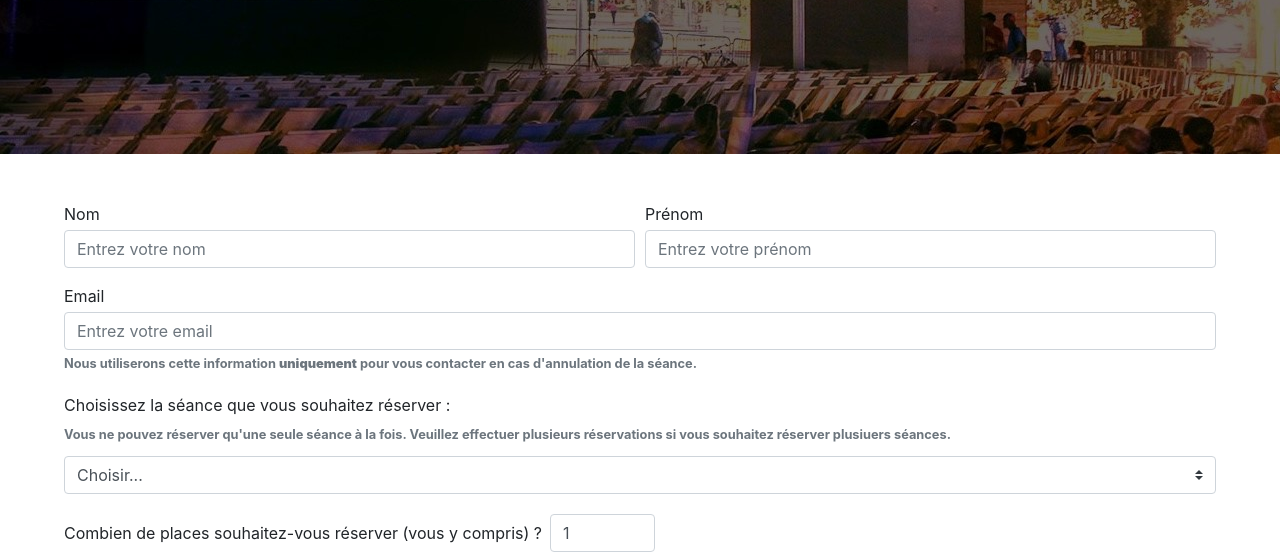
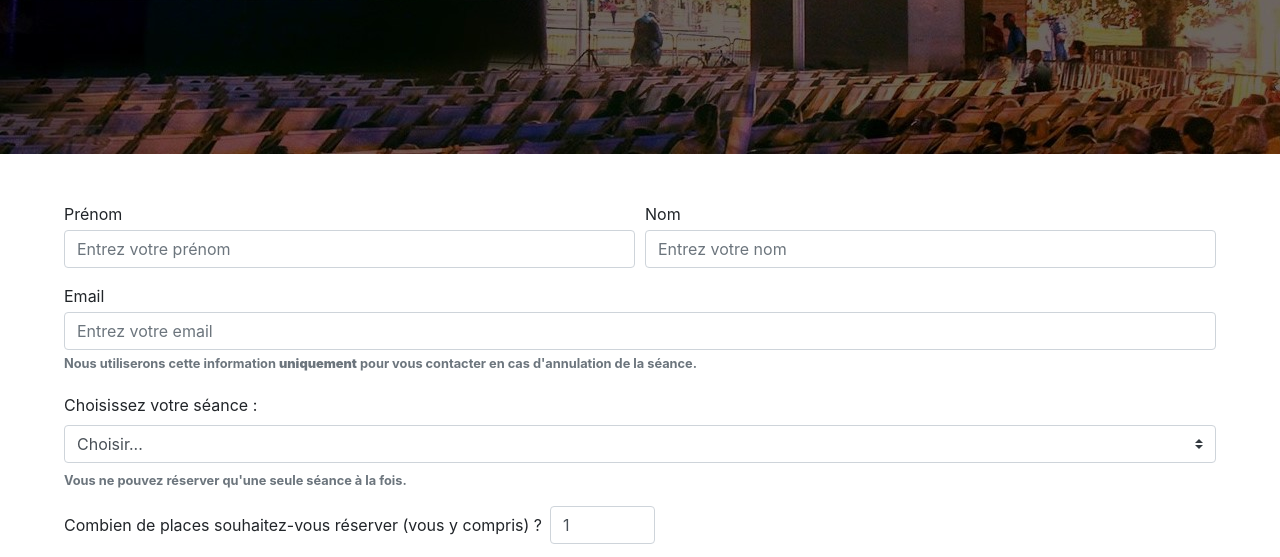
Before and after one commit to nmdoir/festival_films, a plain HTML site: page reservation.html in a window 1280 px wide. Shown: the part 390-947 px from the top of the page. Drawn offline with Linux system fonts and the light colour scheme; files whose address does not match are found by name.

Commit message:
Ajustements formulaire

```diff
--- a/reservation.html
+++ b/reservation.html
@@ -37,12 +37,12 @@
 <form>
     <div class="form-row">
         <div class="form-group col-md-6">
+            <label for="prenom">Prénom</label>
+            <input type="text" class="form-control" id="prenom" placeholder="Entrez votre prénom" required>
+        </div>
+        <div class="form-group col-md-6">
             <label for="nom">Nom</label>
             <input type="text" class="form-control" id="nom" placeholder="Entrez votre nom" required>
-        </div>
-        <div class="form-group col-md-6">
-            <label for="prenom">Prénom</label>
-            <input type="text" class="form-control" id="prenom" placeholder="Entrez votre prénom" required>
         </div>
     </div>
     <div class="form-group">
@@ -52,8 +52,7 @@
     </div>
 
     <div class="form-group">
-        <label class="my-1 mr-2" for="choixfilm">Choisissez la séance que vous souhaitez réserver :</label>
-        <small id="choixfilmHelp" class="form-text text-muted">Vous ne pouvez réserver qu'une seule séance à la fois. Veuillez effectuer plusieurs réservations si vous souhaitez réserver plusiuers séances.</small>
+        <label class="my-1 mr-2" for="choixfilm">Choisissez votre séance :</label>
         <select class="custom-select my-1 mr-sm-2" id="choixfilm" required>
             <option selected disabled>Choisir...</option>
             <optgroup label="5 août">
@@ -77,6 +76,7 @@
                 <option value="alpha">22h - Alpha, The right to kill</option>
             </optgroup>
         </select>
+        <small id="choixfilmHelp" class="form-text text-muted">Vous ne pouvez réserver qu'une seule séance à la fois.</small>
     </div>
 
     <div class="form-inline">
@@ -84,10 +84,8 @@
         <input class="form-control" type="number" value="1" id="nombre-places" min="1" max="20" required>
     </div>
 
-    <br/>
     <button type="submit" class="btn btn-primary">Réserver</button>
 </form>
-
 
 </body>
 
```
